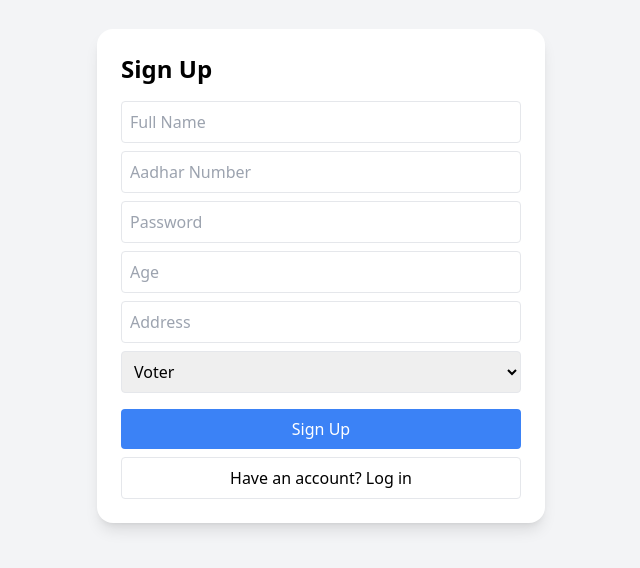
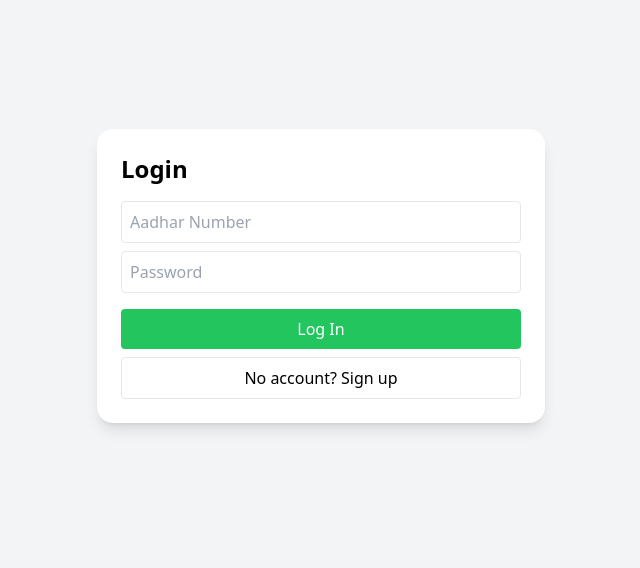
Before and after one commit to abhishekdurgapal/frontend, a React (Create React App) app: page / in a window 1280 px wide. Shown: the part 124-692 px from the top of the page, without its empty margins (319-959 px from the left). Built offline with nearby package versions, Linux system fonts and the light colour scheme.

Commit message:
Update App.js

```diff
--- a/src/App.js
+++ b/src/App.js
@@ -1,29 +1,35 @@
 import React from 'react';
 import { BrowserRouter as Router, Routes, Route } from 'react-router-dom';
-import Signup from './pages/Signup';
+import { GoogleOAuthProvider } from '@react-oauth/google';
+
 import Login from './pages/Login';
 import VoterDashboard from './pages/VoterDashboard';
-import AdminDashboard from './pages/AdminDashboard';
+import AdminDashboard from './pages/AdminDashboard'; // optional
+import VotingResults from './pages/VotingResults'; // optional
 import ProtectedRoute from './components/ProtectedRoute';
+ // adjust path if in /components
+
+const clientId = '556274600398-c5es7eqpr27im3284ga78j1tsr3lneai.apps.googleusercontent.com'; // from Google Cloud Console
 
 function App() {
   return (
+    <GoogleOAuthProvider clientId={clientId}>
       <Router>
         <Routes>
-        <Route path="/" element={<Signup />} />
-        <Route path="/login" element={<Login />} />
+          {/* Public login route */}
+          <Route path="/" element={<Login />} />
 
-        {/* Voter route */}
+          {/* Protected voter dashboard */}
           <Route
             path="/dashboard"
             element={
-            <ProtectedRoute role="voter">
+              <ProtectedRoute>
                 <VoterDashboard />
               </ProtectedRoute>
             }
           />
 
-        {/* Admin route */}
+          {/* Protected admin dashboard (optional) */}
           <Route
             path="/admin/dashboard"
             element={
@@ -33,10 +39,14 @@ function App() {
             }
           />
 
-        {/* Unauthorized route */}
-        <Route path="/unauthorized" element={<h1>Unauthorized Access</h1>} />
+          {/* Public or protected voting result page (optional) */}
+          <Route path="/results" element={<VotingResults />} />
+
+          {/* Fallback route */}
+          <Route path="*" element={<h1>404 - Page Not Found</h1>} />
         </Routes>
       </Router>
+    </GoogleOAuthProvider>
   );
 }
 
```
Lines whose indentation alone changed are shown as unchanged.
